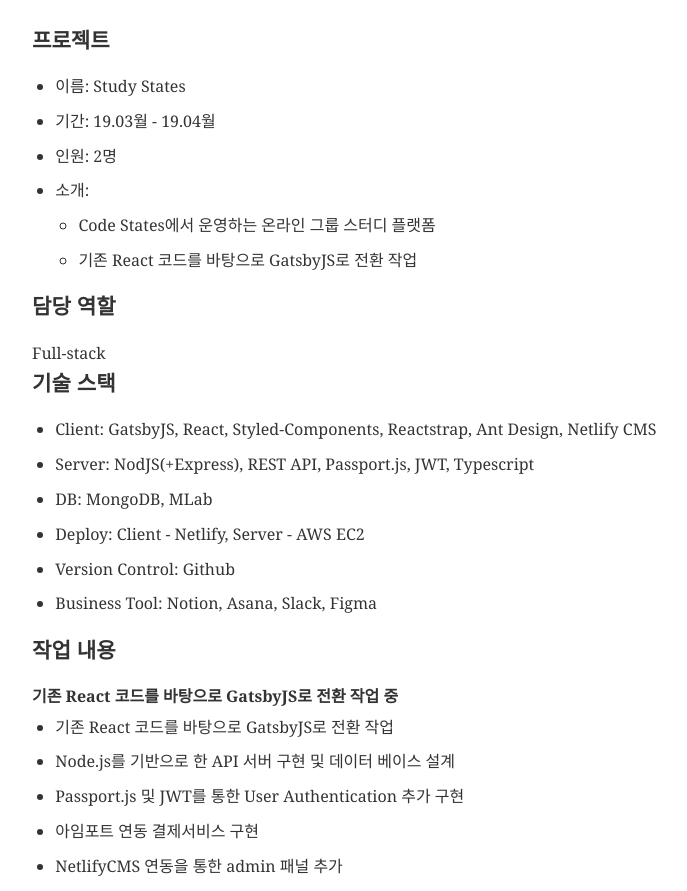
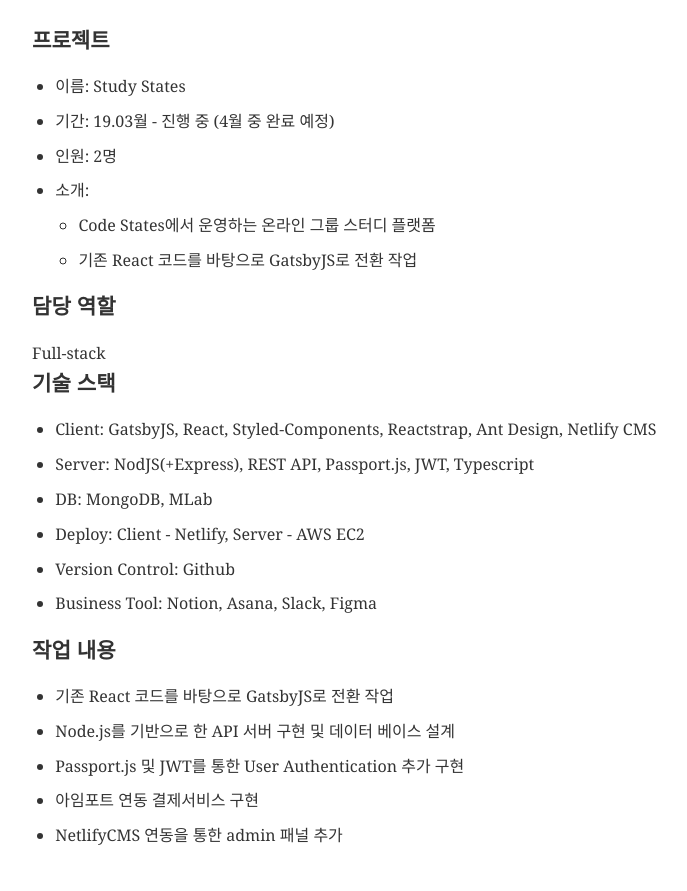
Before and after one commit to dahaekim88/blog-portfolio-website, a Gatsby site: page /projects/stydy-states in a window 1280 px wide. Shown: the part 827-1718 px from the top of the page, without its empty margins (464-1151 px from the left). Built offline with nearby package versions, Linux system fonts and the light colour scheme; Gatsby itself is replaced by a stand-in of ours; some packages are replaced by stand-ins of ours.

Commit message:
Edit minor wording

```diff
--- a/src/pages/projects/stydy-states.md
+++ b/src/pages/projects/stydy-states.md
@@ -14,7 +14,7 @@
 ### 프로젝트
 
 - 이름: Study States
-- 기간: 19.03월 - 19.04월
+- 기간: 19.03월 - 진행 중 (4월 중 완료 예정)
 - 인원: 2명
 - 소개:
   - Code States에서 운영하는 온라인 그룹 스터디 플랫폼
@@ -35,8 +35,6 @@
 
 ### 작업 내용
 
-**기존 React 코드를 바탕으로 GatsbyJS로 전환 작업 중**
-
 - 기존 React 코드를 바탕으로 GatsbyJS로 전환 작업
 - Node.js를 기반으로 한 API 서버 구현 및 데이터 베이스 설계
 - Passport.js 및 JWT를 통한 User Authentication 추가 구현
```
